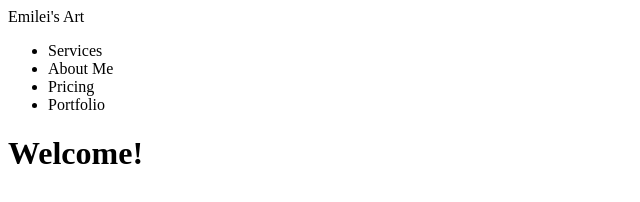
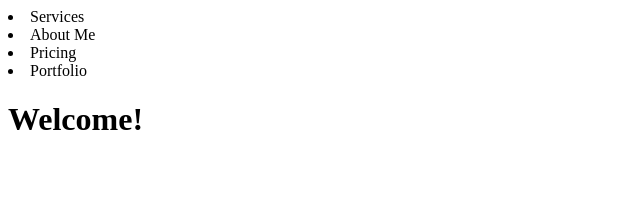
Before and after one commit to emileir/emileisart.github.io, a plain HTML site: page index.html in a window 1280 px wide. Shown: the whole page, without its empty margins (0-640 px from the left). Drawn offline with Linux system fonts and the light colour scheme.

Commit message:
Update index.html

```diff
--- a/index.html
+++ b/index.html
@@ -1,8 +1,8 @@
 <!DOCTYPE>
 <html>
-<Head> Emilei's Art </Head>
-<body link="emileisart.github.io/index.CSS">
-
+<title> Emilei's Art</title>
+  <link rel="stylesheet" href="emileisart.github.io/index.CSS">
+<body
   <ul>
     <li>Services</li>
     <li>About Me</li>
```
